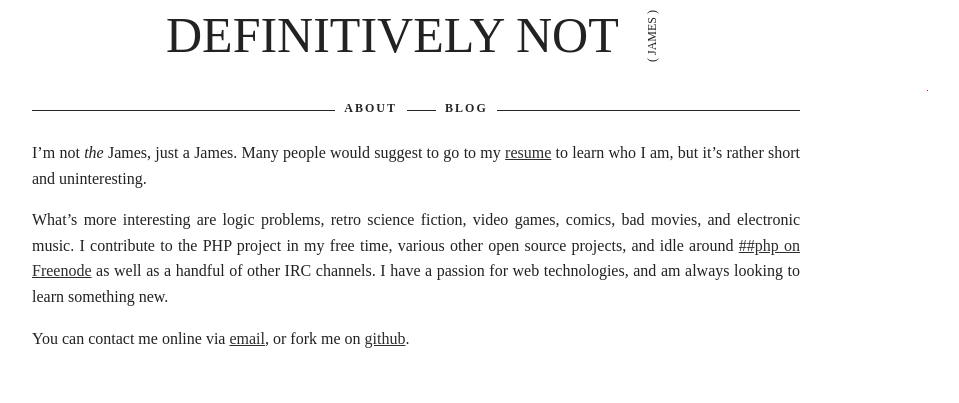
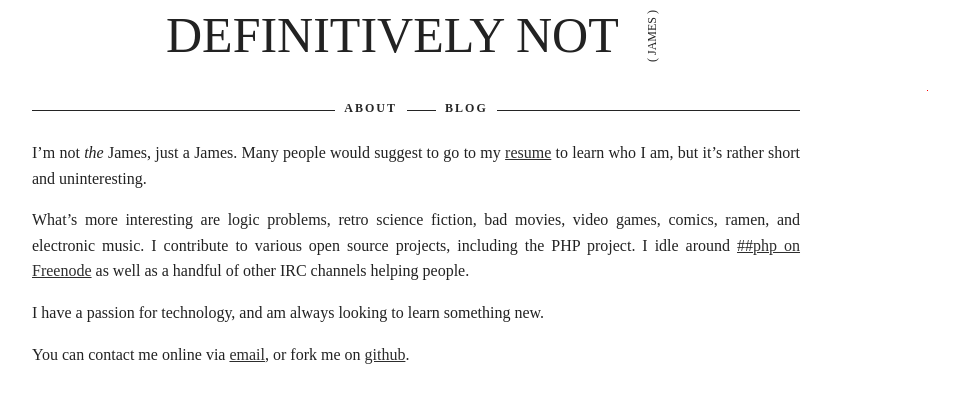
Before and after one commit to imnotjames/imnotjames.github.io, a Jekyll site: the page built from index.markdown, in a window 1280 px wide. Shown: the top 403 px of the page, without its empty margins (224-1183 px from the left). Built offline with Jekyll 4.4.1, drawn with Linux system fonts in a browser that asks for light colours; some web fonts are replaced; Markdown is read by kramdown in place of the engine named in the settings.

Commit message:
update index

```diff
--- a/index.markdown
+++ b/index.markdown
@@ -7,12 +7,15 @@ I'm not _the_ James, just a James.  Many people would suggest to go to
 my [resume][resume] to learn who I am, but it's rather short and
 uninteresting.
 
-What's more interesting are logic problems, retro science fiction, video
-games, comics, bad movies, and electronic music.  I contribute to the PHP
-project in my free time, various other open source projects, and idle around
-[##php on Freenode][##php] as well as a handful of other IRC channels.
-I have a passion for web technologies, and am always looking to learn
-something new.
+What's more interesting are logic problems, retro science fiction, bad movies,
+video games, comics, ramen, and electronic music.  I contribute to various
+open source projects, including the PHP project.  I idle around
+[##php on Freenode][##php] as well as a handful of other IRC channels helping
+people.
+
+I have a passion for technology, and am always looking to learn something new.
+
+
 
 You can contact me online via [email][email], or fork me on [github][github].
 
```
